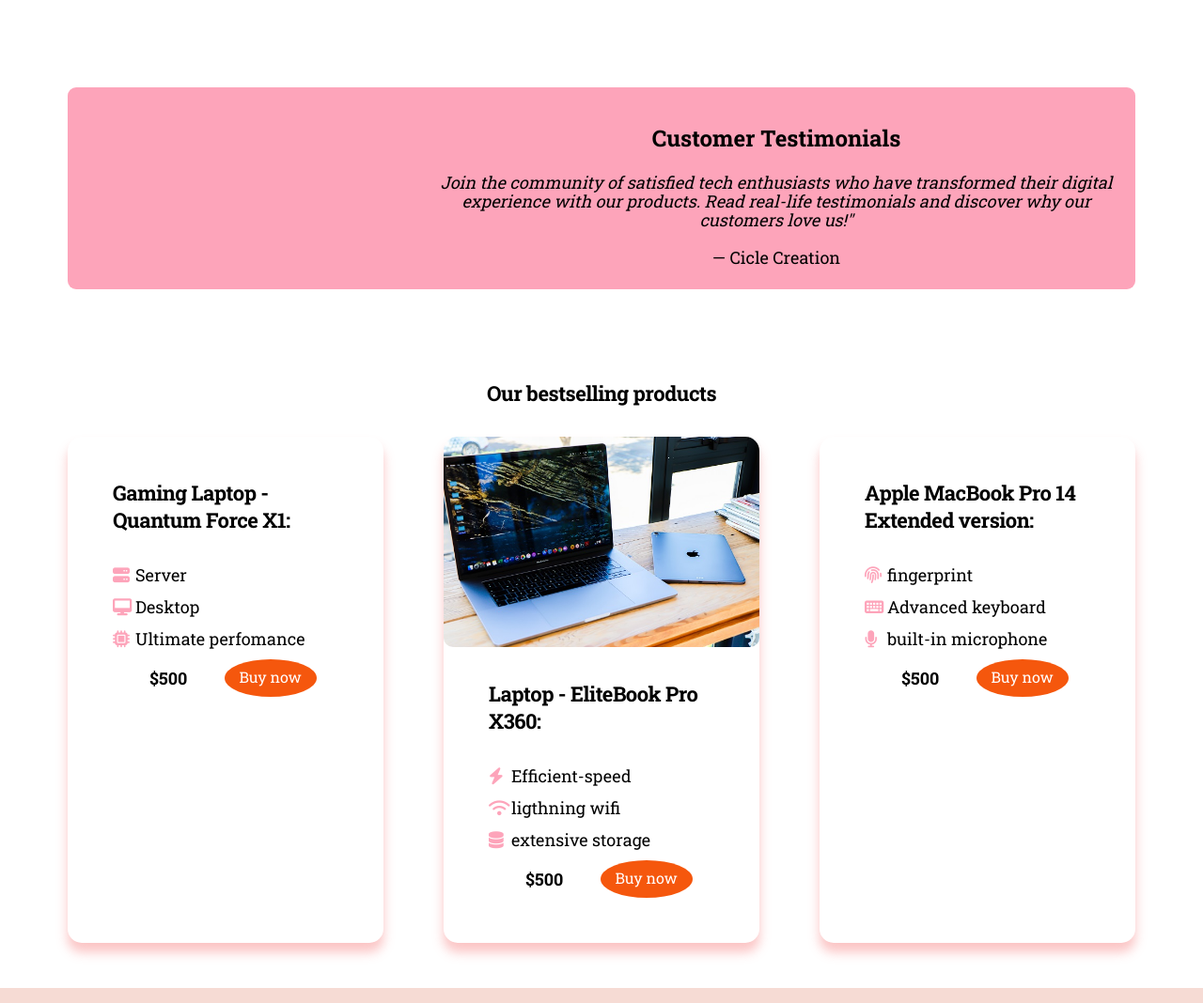
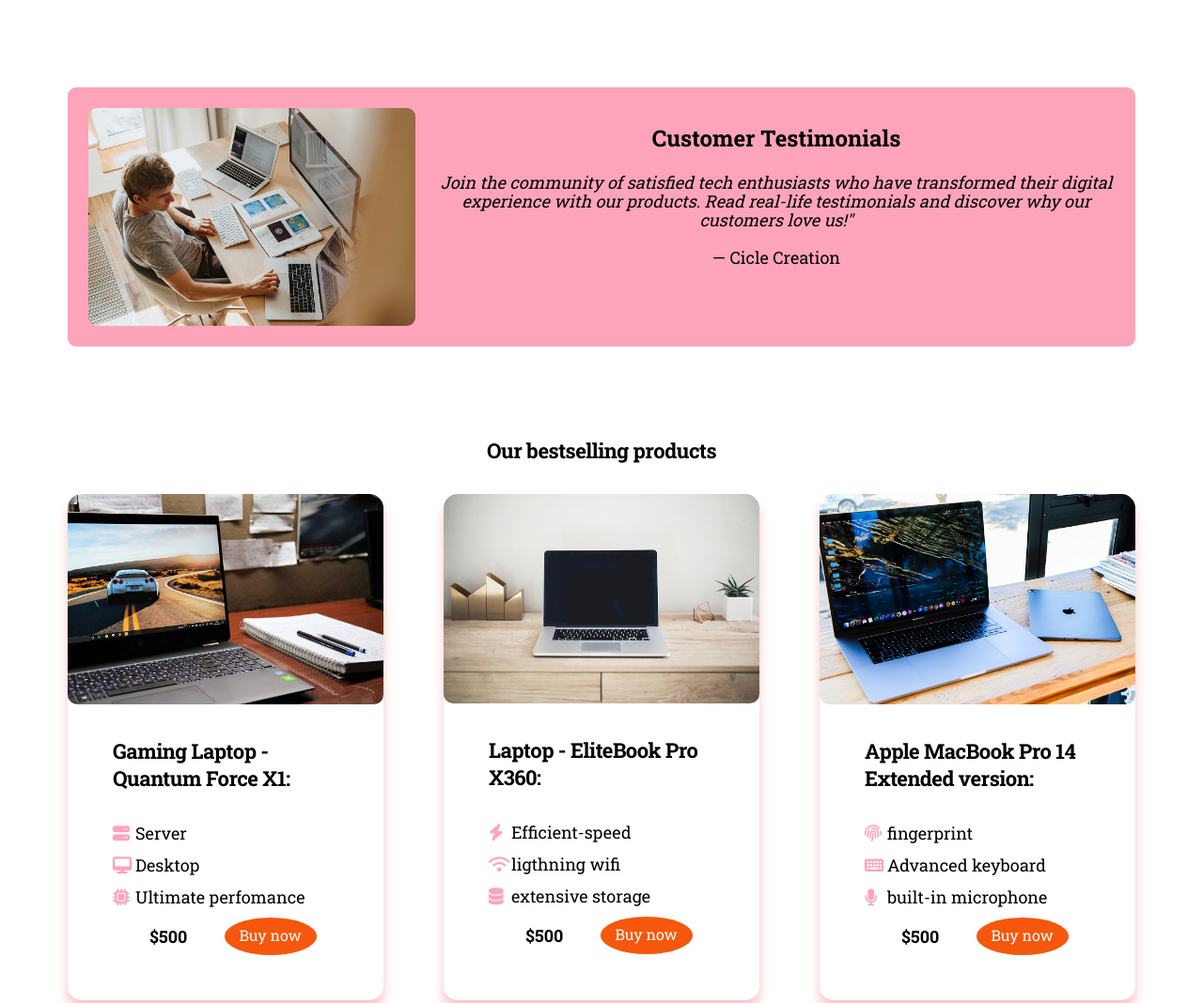
Before and after one commit to Akinlabi-samuel/Circle-Creation, a plain HTML site: page index.html in a window 1280 px wide. Shown: the part 1006-2074 px from the top of the page at 94% size. Drawn offline with nearby package versions, Linux system fonts and the light colour scheme.

Commit message:
Update Index.html

```diff
--- a/index.html
+++ b/index.html
@@ -7,6 +7,7 @@
     <link rel="icon" href="image/favicon.png" />
     <link rel="apple-touch-icon" href="image/apple-touch-icon.png" />
     <link rel="manifest" href="manifest.webmanifest" />
+
     <title>Circle Creation</title>
     <link rel="stylesheet" href="style.css" />
     <link rel="stylesheet" href="queries.css" />
@@ -39,7 +40,7 @@
   </head>
   <body>
     <header class="header">
-      <img src="image/pic 1.png" alt="" />
+      <img src="image/Logo.png" alt="" />
 
       <nav class="main-nav">
         <ul class="main-nav-list">
@@ -77,7 +78,7 @@
           </div>
           <div class="img-box">
             <img
-              src="image/img 1.jpg"
+              src="image/Main Image.jpg"
               alt=" An image of a laptop"
               class="hero-img"
             />
@@ -146,7 +147,7 @@
           <div class="container">
             <div class="grid-3--cols-testimonial">
               <img
-                src="image/testimony img 2.jpg"
+                src="image/testimonial-img.jpg"
                 class="testimonial-img"
                 alt=""
               />
@@ -170,7 +171,7 @@
         <h2 class="product-heading center-text">Our bestselling products</h2>
         <div class="container grid-3--cols grid">
           <div class="product">
-            <img src="image/product-img4 q.jpg" class="product-img" alt="" />
+            <img src="image/Product-img 3.jpg" class="product-img" alt="" />
             <div class="product-content">
               <h2 class="product-heading">Gaming Laptop - Quantum Force X1:</h2>
               <ul class="product-list">
@@ -193,7 +194,7 @@
           </div>
 
           <div class="product">
-            <img src="image/product-img 2.jpg" class="product-img" alt="" />
+            <img src="image/product-img 1.jpg" class="product-img" alt="" />
             <div class="product-content">
               <h2 class="product-heading">Laptop - EliteBook Pro X360:</h2>
               <ul class="product-list">
@@ -217,7 +218,7 @@
           </div>
 
           <div class="product single-grid-i">
-            <img src="image/product-img 5.jpg" class="product-img" alt="" />
+            <img src="image/product-img 2.jpg" class="product-img" alt="" />
             <div class="product-content">
               <h2 class="product-heading">
                 Apple MacBook Pro 14 Extended version:
```
